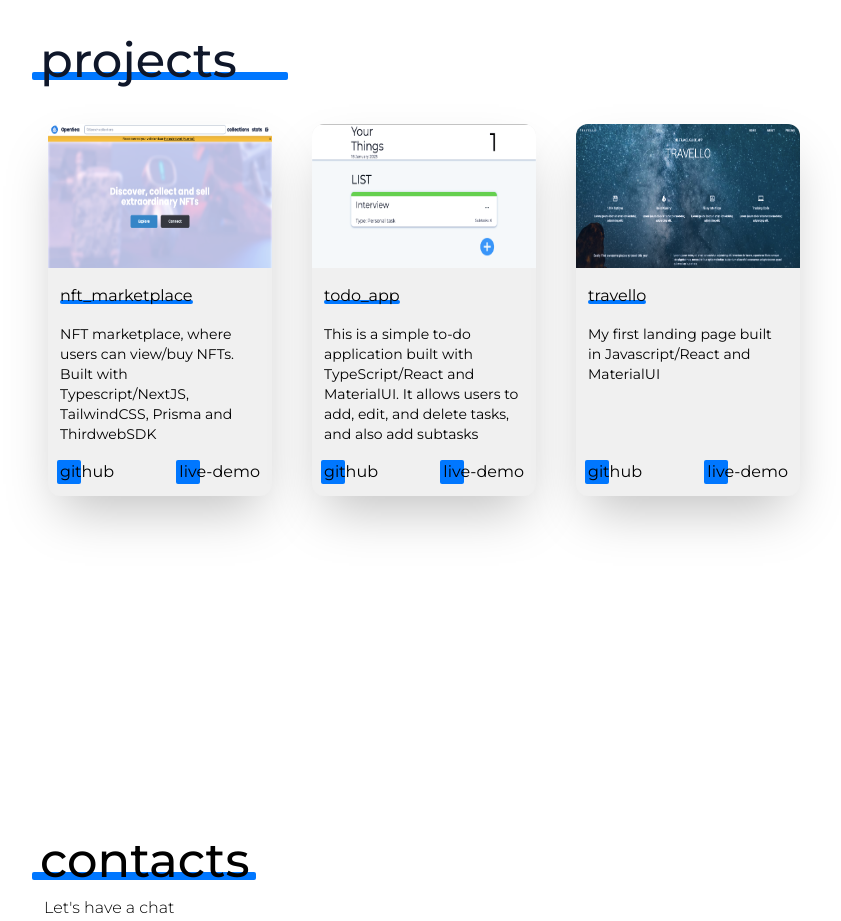
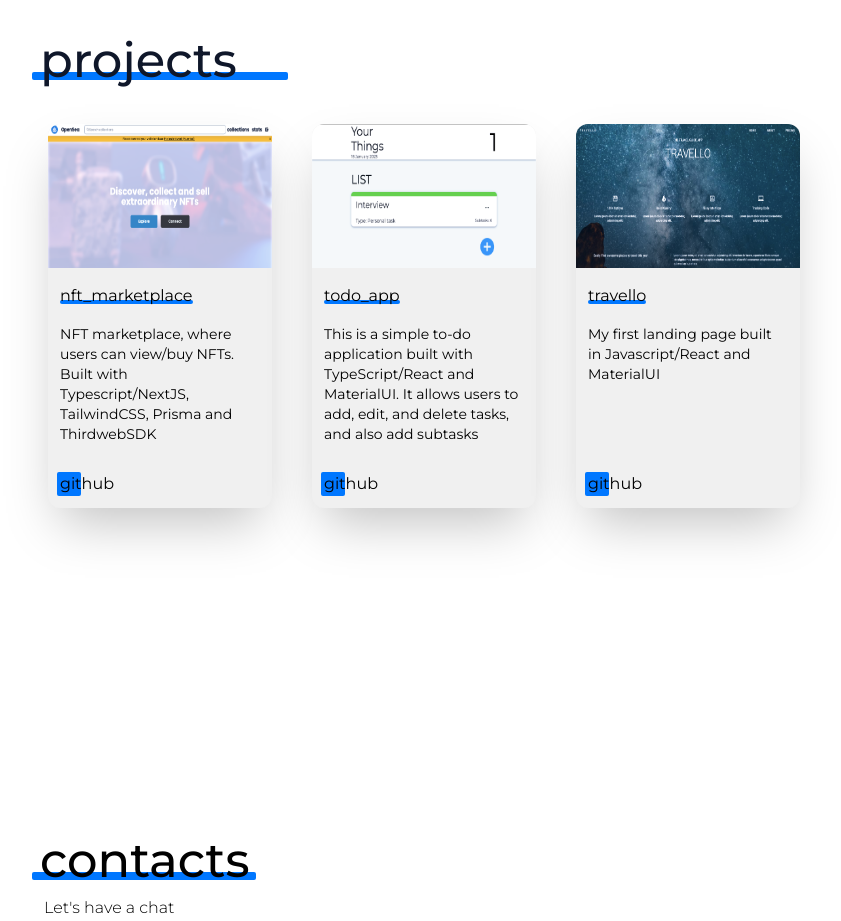
Before and after one commit to hinspared/portfolio, a Next.js app: page / in a window 1280 px wide. Shown: the part 1760-2681 px from the top of the page, without its empty margins (216-1057 px from the left). Built offline with nearby package versions, Linux system fonts and the light colour scheme.

Commit message:
change import to dynamic for project component

```diff
--- a/src/components/Modal.tsx
+++ b/src/components/Modal.tsx
@@ -29,7 +29,7 @@ const Modal = () => {
           ref={ref}
         >
           <p>
-            I&apos;m a self-taught Front-End developer who began this journey in
+            I&apos;m a self-taught Front-End developer who began my journey in
             January 2022. I started learning JavaScript, and quickly realized
             the power and versatility of this language. In May 2022, I decided
             to dive deeper into web development and picked up React. I was
@@ -48,12 +48,6 @@ const Modal = () => {
             Next.js, I&apos;m well-equipped to build modern web applications
             that are fast, reliable and scalable.
           </p>
-          {/* <button
-            className="mt-3 rounded-lg bg-red-500 p-2 text-white"
-            onClick={() => setIsOpen(false)}
-          >
-            Close
-          </button> */}
         </div>
       </div>
     </>
--- a/src/components/Project.tsx
+++ b/src/components/Project.tsx
@@ -1,4 +1,5 @@
 import Image, { type StaticImageData } from "next/image";
+import Link from "next/link";
 import React from "react";
 
 interface ProjectProps {
@@ -17,8 +18,8 @@ const Project: React.FC<ProjectProps> = ({
   image,
 }) => {
   return (
-    // <>
-    <div className="flex w-56 flex-col gap-4 rounded-xl bg-[#f0f0f0] shadow-2xl hover:shadow-[#0077FF] 2xl:h-96 2xl:w-80">
+    <Link href={demo} target="_blank" rel="noreferrer">
+      <div className="flex h-96 w-56 flex-col gap-4 rounded-xl bg-[#f0f0f0] shadow-2xl hover:shadow-[#0077FF] 2xl:h-96 2xl:w-80">
         <div className="relative h-36 w-full rounded-xl">
           <Image
             src={image}
@@ -47,19 +48,9 @@ const Project: React.FC<ProjectProps> = ({
             </a>
             <div className="absolute left-[-3px] bottom-[-0.5px] z-10 h-6 w-6 rounded-sm bg-[#0077FF]"></div>
           </div>
-        <div className="relative">
-          <a
-            href={demo}
-            className="relative z-20"
-            target="_blank"
-            rel="noreferrer"
-          >
-            live-demo
-          </a>
-          <div className="absolute left-[-3px] bottom-[-0.5px] z-10 h-6 w-6 rounded-sm bg-[#0077FF]"></div>
         </div>
       </div>
-    </div>
+    </Link>
   );
 };
 
--- a/src/components/Projects.tsx
+++ b/src/components/Projects.tsx
@@ -2,7 +2,10 @@ import React from "react";
 import nft_marketplace from "../../public/projects/nft_marketplace.png";
 import todo_app from "../../public/projects/todo_app.png";
 import travello from "../../public/projects/travello.png";
-import Project from "./Project";
+import dynamic from "next/dynamic";
+const Project = dynamic(() => import("./Project"), {
+  ssr: false,
+});
 import { Swiper, SwiperSlide } from "swiper/react";
 import "swiper/css";
 import "swiper/css/navigation";
--- a/src/pages/index.tsx
+++ b/src/pages/index.tsx
@@ -3,8 +3,8 @@ import { type NextPage } from "next";
 import About from "../components/About";
 import Contacts from "../components/Contacts";
 import Navbar from "../components/Navbar";
+import useOnScreen from "../utils/hooks/useOnScreen";
 import Projects from "../components/Projects";
-import useOnScreen from "../utils/hooks/useOnScreen";
 
 const navigations = ["about", "projects", "contacts"];
 
```
Lines whose indentation alone changed are shown as unchanged.
